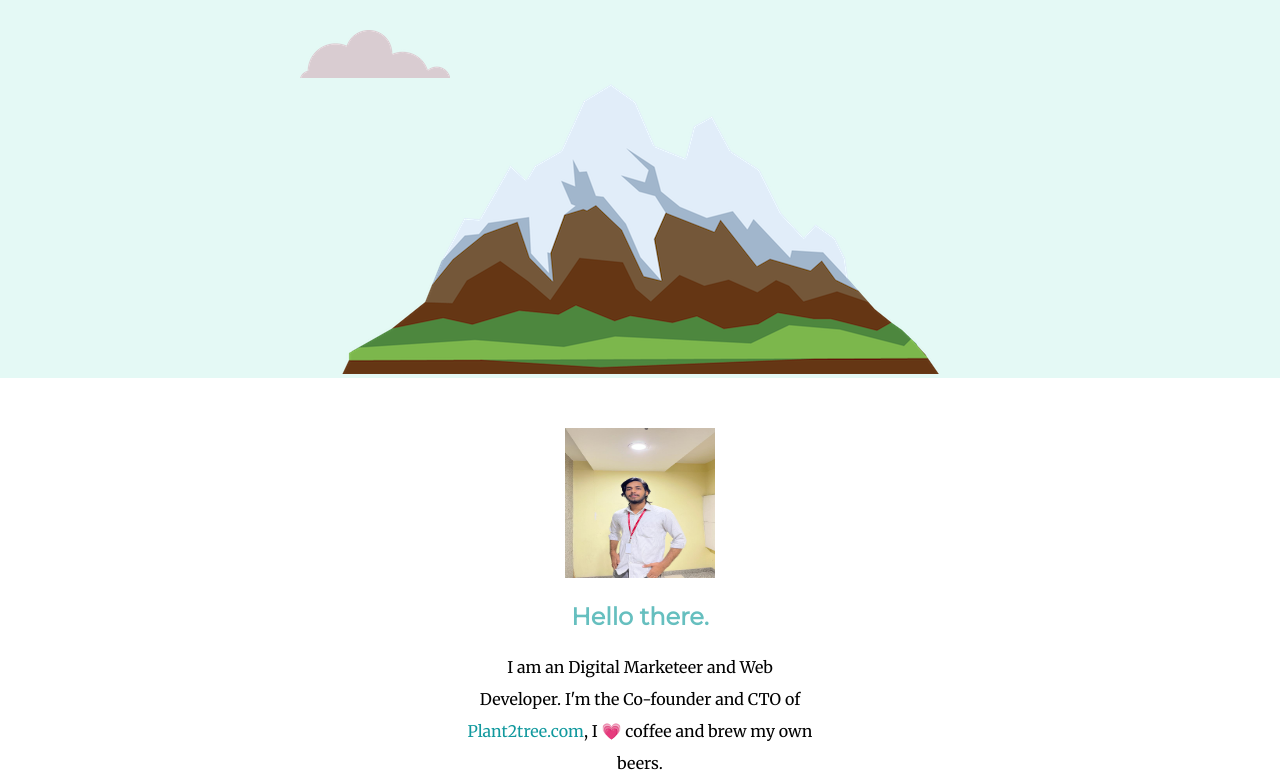
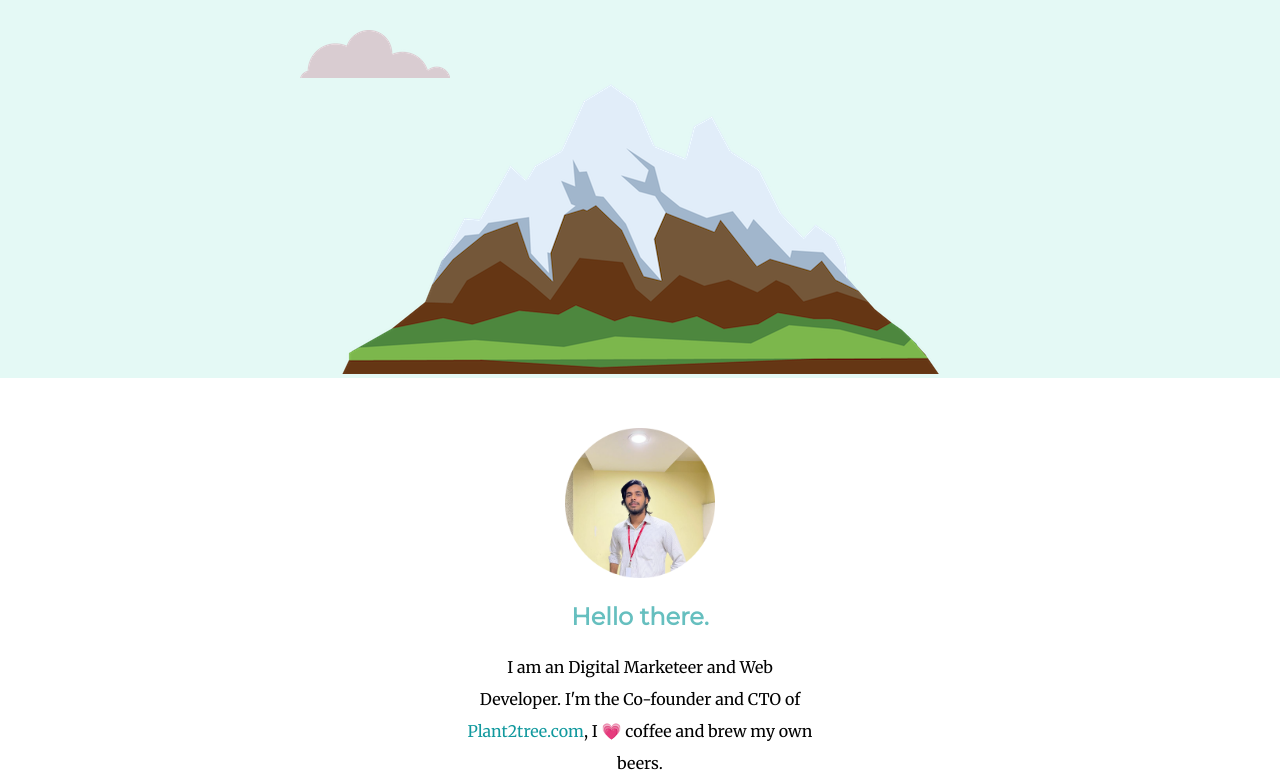
Before and after one commit to pawanraturi/info, a plain HTML site: page index.html in a window 1280 px wide. Shown: the part 318-1097 px from the top of the page. Drawn offline with Linux system fonts and the light colour scheme.

Commit message:
Update index.html

```diff
--- a/index.html
+++ b/index.html
@@ -28,7 +28,7 @@
 
   <div class="middle-container">
     <div class="profile">
-      <img class="pawan" src="images/pawan3.jpg" alt="pawan-img" height="150px" width="150px">
+      <img class="pawan" src="images/pawan4.png" alt="pawan-img" height="150px" width="150px">
       <h2>Hello there.</h2>
       <p class="intro">I am an Digital Marketeer and Web Developer. I'm the Co-founder and CTO of <a class="plant2tree" href="https://plant2tree.com/">Plant2tree.com</a>, I 💗 coffee and brew my own beers. </p>
     </div>
```
